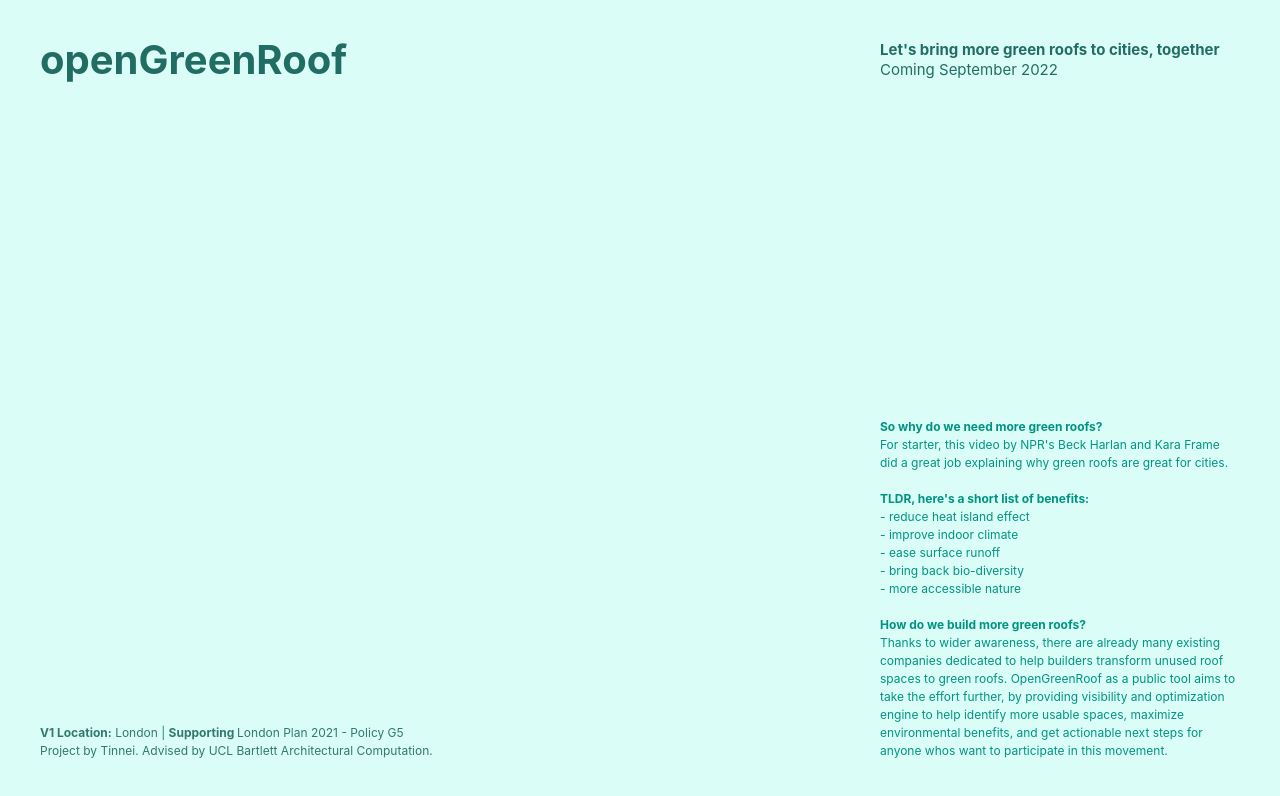
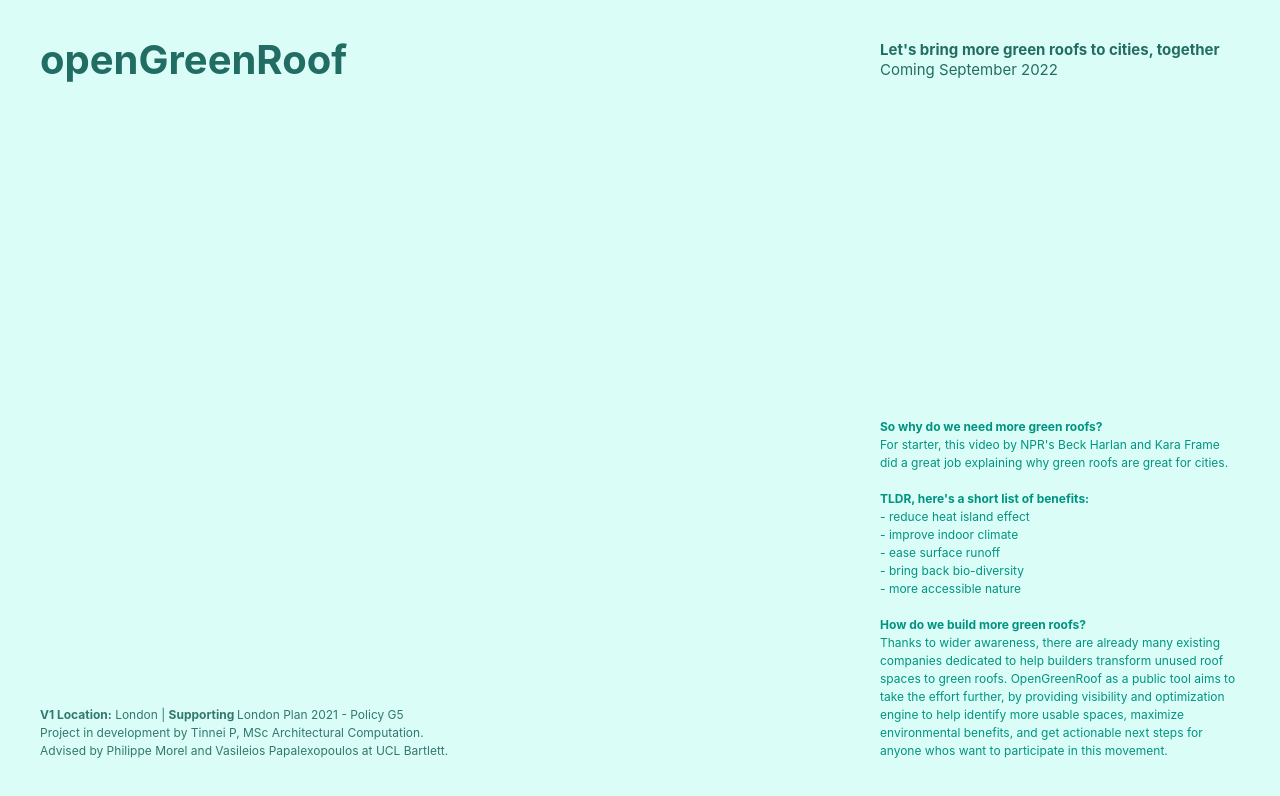
Before and after one commit to tinnei/openGreenRoof, a React (Vite) app: page / in a window 1280 px wide. Shown: the top 796 px of the page. Built offline with nearby package versions, Linux system fonts and the light colour scheme.

Commit message:
added text

```diff
--- a/src/App.jsx
+++ b/src/App.jsx
@@ -47,7 +47,8 @@ function App() {
         <a href="https://www.london.gov.uk/sites/default/files/the_london_plan_2021.pdf" target="_blank">
           London Plan 2021 - Policy G5
         </a><br/>
-        Project by <a href="http://hellowelcomeback.online/" target="_blank">Tinnei</a>. Advised by UCL Bartlett Architectural Computation.
+        Project in development by <a href="http://hellowelcomeback.online/" target="_blank">Tinnei P</a>, MSc Architectural Computation.
+        <br/>Advised by Philippe Morel and Vasileios Papalexopoulos at UCL Bartlett.
       </div>
     </div>
   );
```
